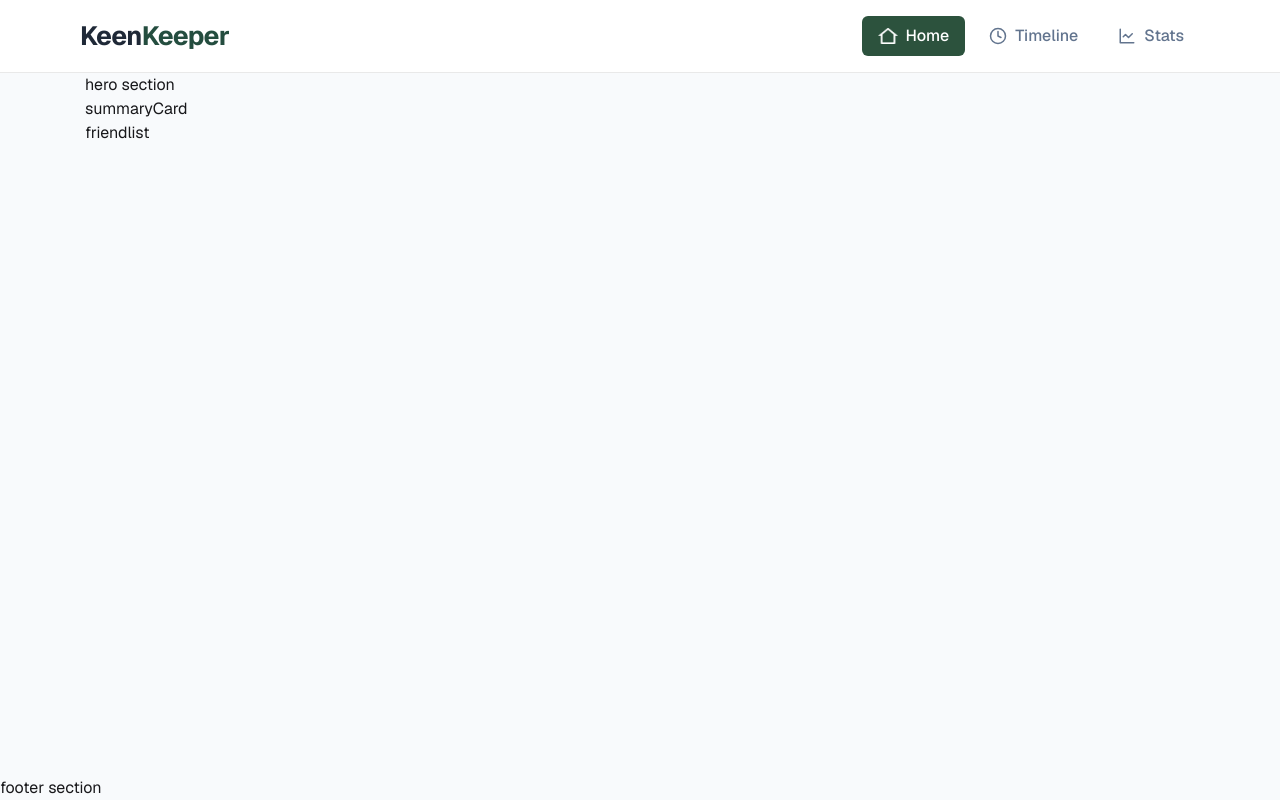
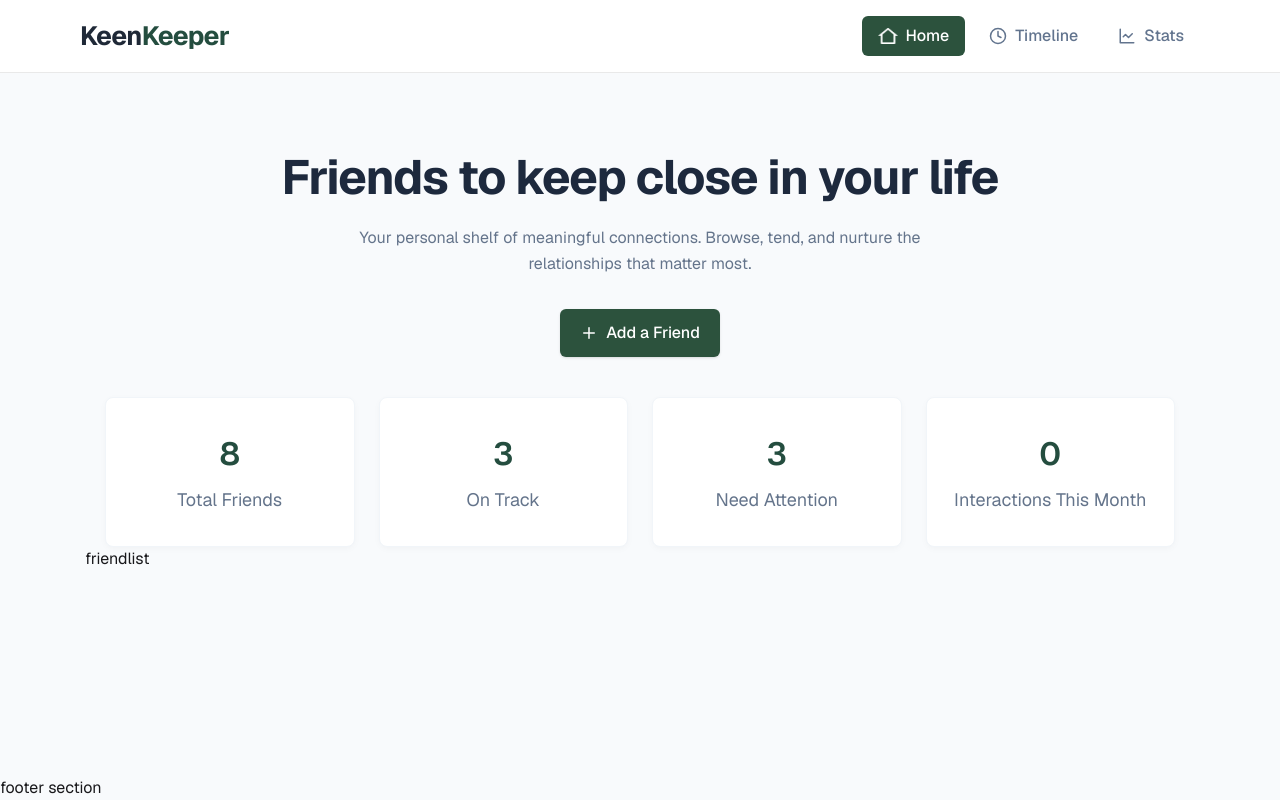
Before and after one commit to delwer72/Assignment-7, a Next.js app: page / in a window 1280 px wide. Built offline with nearby package versions, Linux system fonts and the light colour scheme.

Commit message:
heroSection and samarry card are added

```diff
--- a/src/components/Hero.jsx
+++ b/src/components/Hero.jsx
@@ -1,12 +1,19 @@
-
-import React from 'react';
-
-const Hero = () => {
+export default function Hero() {
   return (
-    <div>
-      hero section
-    </div>
+    <section className="flex flex-col items-center justify-center text-center py-15 px-4 md:pt-20 pb-10">
+      <h1 className="text-3xl md:text-5xl font-bold text-slate-800 mb-4 md:mb-6 tracking-tight">
+        Friends to keep close in your life
+      </h1>
+      <p className="text-[#64748B] max-w-xl text-base mb-8 leading-relaxed">
+        Your personal shelf of meaningful connections. Browse, tend, and nurture the relationships that matter most.
+      </p>
+      <button className="flex items-center gap-2 bg-[#2c523d] text-white px-5 py-3 rounded-md font-medium hover:bg-[#234331] transition-colors shadow-sm focus:outline-none focus:ring-2 focus:ring-offset-2 focus:ring-[#2c523d]">
+        <svg xmlns="http://www.w3.org/2000/svg" width="18" height="18" viewBox="0 0 24 24" fill="none" stroke="currentColor" strokeWidth="2" strokeLinecap="round" strokeLinejoin="round">
+          <line x1="12" y1="5" x2="12" y2="19"></line>
+          <line x1="5" y1="12" x2="19" y2="12"></line>
+        </svg>
+        Add a Friend
+      </button>
+    </section>
   );
-};
-
-export default Hero;
+}
--- a/src/components/QuickCheckIn.jsx
+++ b/src/components/QuickCheckIn.jsx
@@ -1,13 +1,109 @@
+'use client';
 
+import { useState } from 'react';
+import Image from 'next/image';
+import PhoneCallIcon from '@/assets/PhoneCall.png';
+import ChatDotsIcon from '@/assets/ChatDots.png';
+import VideoCameraIcon from '@/assets/VideoCamera.png';
 
-import React from 'react';
+const BUTTONS = [
+  { type: 'Call',  label: 'Call',  icon: PhoneCallIcon,   alt: 'Call',  description: 'Made a phone call' },
+  { type: 'Text',  label: 'Text',  icon: ChatDotsIcon,    alt: 'Text',  description: 'Sent a text message' },
+  { type: 'Video', label: 'Video', icon: VideoCameraIcon, alt: 'Video', description: 'Had a video call' },
+];
 
-const QuickCheckIn = () => {
-  return (
-    <div>
-      quickcheckin
-    </div>
-  );
+const TYPE_LABEL = {
+  Call:  'Phone Call',
+  Text:  'Text Message',
+  Video: 'Video Call',
 };
 
-export default QuickCheckIn;
+export default function QuickCheckIn({ friendName, friendId, onCheckIn }) {
+  const [toast, setToast] = useState(null);
+
+  const handleCheckIn = (type, description) => {
+    // Save entry to localStorage
+    const entry = {
+      id: Date.now(),
+      friendName,
+      friendId,
+      type,
+      description,
+      date: new Date().toLocaleDateString('en-US', {
+        month: 'long',
+        day: 'numeric',
+        year: 'numeric',
+      }),
+      time: new Date().toLocaleTimeString('en-US', {
+        hour: '2-digit',
+        minute: '2-digit',
+      }),
+    };
+    const existing = JSON.parse(localStorage.getItem('keenkeeper_timeline') || '[]');
+    localStorage.setItem('keenkeeper_timeline', JSON.stringify([entry, ...existing]));
+
+    // Call callback if provided to refresh parent UI
+    if (onCheckIn) onCheckIn();
+
+    // Show toast and auto-dismiss — no redirect
+    setToast({ type });
+    setTimeout(() => setToast(null), 2500);
+  };
+
+  return (
+    <>
+      {/* Top-center Toast */}
+      {toast && (
+        <div
+          style={{
+            position: 'fixed',
+            top: '80px',
+            left: '50%',
+            transform: 'translateX(-50%)',
+            zIndex: 9999,
+            animation: 'dropDown 0.3s ease',
+          }}
+        >
+          <div className="flex items-center gap-3 bg-[#1F2937] text-white px-5 py-3.5 rounded-xl shadow-2xl whitespace-nowrap">
+            <div className="w-7 h-7 rounded-full bg-[#2c523d] flex items-center justify-center shrink-0">
+              <svg xmlns="http://www.w3.org/2000/svg" width="14" height="14" viewBox="0 0 24 24" fill="none" stroke="white" strokeWidth="2.5" strokeLinecap="round" strokeLinejoin="round">
+                <polyline points="20 6 9 17 4 12" />
+              </svg>
+            </div>
+            <div>
+              <p className="text-sm font-semibold">{TYPE_LABEL[toast.type]} logged!</p>
+              <p className="text-xs text-slate-400 mt-0.5">Added to your Timeline</p>
+            </div>
+            <button
+              onClick={() => setToast(null)}
+              className="ml-2 text-slate-400 hover:text-white transition-colors"
+              aria-label="Dismiss"
+            >
+              <svg xmlns="http://www.w3.org/2000/svg" width="13" height="13" viewBox="0 0 24 24" fill="none" stroke="currentColor" strokeWidth="2.5" strokeLinecap="round" strokeLinejoin="round">
+                <line x1="18" y1="6" x2="6" y2="18" />
+                <line x1="6" y1="6" x2="18" y2="18" />
+              </svg>
+            </button>
+          </div>
+        </div>
+      )}
+
+      {/* Quick Check-In Card */}
+      <div className="bg-white rounded-lg drop-shadow-sm p-6">
+        <h2 className="text-xl font-medium text-[#244D3F] mb-4">Quick Check-In</h2>
+        <div className="grid grid-cols-3 gap-3">
+          {BUTTONS.map(({ type, label, icon, alt, description }) => (
+            <button
+              key={type}
+              onClick={() => handleCheckIn(type, description)}
+              className="flex flex-col items-center justify-center gap-2 p-4 border border-[#E9E9E9] rounded-lg bg-[#F8FAFC] hover:bg-[#eff7ff] active:scale-95 transition-all text-[#1F2937] font-normal text-lg cursor-pointer"
+            >
+              <Image src={icon} alt={alt} width={30} height={30} />
+              {label}
+            </button>
+          ))}
+        </div>
+      </div>
+    </>
+  );
+}
--- a/src/components/SummaryCards.jsx
+++ b/src/components/SummaryCards.jsx
@@ -1,12 +1,55 @@
 
-import React from 'react';
+'use client';
 
-const SummaryCards = () => {
+import { useState, useEffect } from 'react';
+import friendsData from '@/data/friends.json';
+
+export default function SummaryCards() {
+  const [monthlyCount, setMonthlyCount] = useState(0);
+
+  useEffect(() => {
+    const raw = localStorage.getItem('keenkeeper_timeline');
+    const allInteractions = raw ? JSON.parse(raw) : [];
+
+    const now = new Date();
+    const currentMonth = now.getMonth();
+    const currentYear = now.getFullYear();
+
+    const count = allInteractions.filter(item => {
+      const itemDate = new Date(item.date);
+      // Validating that itemDate is valid and matches current month/year
+      return !isNaN(itemDate) &&
+             itemDate.getMonth() === currentMonth &&
+             itemDate.getFullYear() === currentYear;
+    }).length;
+
+    setMonthlyCount(count);
+  }, []);
+
+  const totalFriends = friendsData.length;
+  const onTrackCount = friendsData.filter(f => f.status.toLowerCase() === 'on-track').length;
+  const needAttentionCount = friendsData.filter(f => f.status.toLowerCase() === 'overdue').length;
+
+  const cards = [
+    { label: 'Total Friends', value: totalFriends.toString() },
+    { label: 'On Track', value: onTrackCount.toString() },
+    { label: 'Need Attention', value: needAttentionCount.toString() },
+    { label: 'Interactions This Month', value: monthlyCount.toString() },
+  ];
+
   return (
-    <div>
-      summaryCard
-    </div>
+    <section className="w-full px-4 md:px-5">
+      <div className="grid grid-cols-1 sm:grid-cols-2 lg:grid-cols-4 gap-4 md:gap-6">
+        {cards.map((card, index) => (
+          <div
+            key={index}
+            className="flex flex-col items-center justify-center px-6 py-8 bg-white border border-[#F1F5F9] rounded-lg shadow-[0_2px_8px_-2px_rgba(0,0,0,0.05)]"
+          >
+            <span className="text-[2rem] font-semibold text-[#244D3F] mb-2">{card.value}</span>
+            <span className="text-lg font-normal text-center text-[#64748B]">{card.label}</span>
+          </div>
+        ))}
+      </div>
+    </section>
   );
-};
-
-export default SummaryCards;
+}
```
